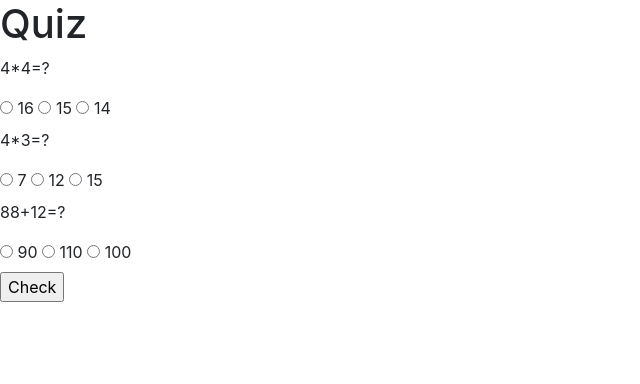
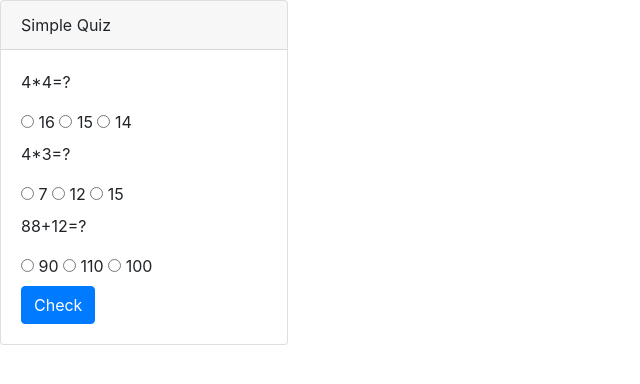
Before and after one commit to rasimatics/QuizApp, a Flask app: page /quiz/ in a window 1280 px wide. Shown: the part 56-440 px from the top of the page, without its empty margins (0-640 px from the left). Run offline with Flask 2, Linux system fonts and the light colour scheme; a user stored in the database is signed in; data comes from the database, SQL or seed files in the repository; some libraries are stand-ins or nearby versions.

Commit message:
Simple bootstrap card style

```diff
--- a/quizapp/quiz/routes.py
+++ b/quizapp/quiz/routes.py
@@ -1,10 +1,13 @@
 from flask import Blueprint, render_template, request, redirect, flash
 from .models import Answer, Question
 from quizapp import db
+from flask_login import login_required
+
 
 quiz = Blueprint('quiz', __name__, url_prefix='/quiz/')
 
 @quiz.route('/', methods=['GET'])
+@login_required
 def questions():
     questions = Question.query.all()
     answers = Answer.query.all()
@@ -12,6 +15,7 @@ def questions():
 
 
 @quiz.route('/', methods=['POST'])
+@login_required
 def check():
     if request.method == "POST":
         questions = list(dict(request.form))
--- a/quizapp/templates/quiz/index.html
+++ b/quizapp/templates/quiz/index.html
@@ -1,30 +1,31 @@
-{% extends 'base.html'%} {%block content%}
-<h1>Quiz</h1>
+{% extends 'base.html'%} {%block content%} {% with messages =
+get_flashed_messages() %} {% if messages %} {% for message in messages %}
+<p>{{ message }}</p>
+{% endfor %} {% endif %} {% endwith %}
 
-{% with messages = get_flashed_messages() %}
-{% if messages %}
-{% for message in messages %}
-<p>{{ message }}</p>
-{% endfor %}
-{% endif %}
-{% endwith %}
-
+<div class="card" style="width: 18rem;">
+  <div class="card-header">
+    Simple Quiz
+  </div>
   <form
     method="post"
     action="{{ url_for('quiz.check') }}"
     enctype="multipart/form-data"
   >
+    <div class="card-body">
       {% for question in questions %} {% set outer_loop = loop %}
       <p>{{ question.question }}</p>
-  {%for answer in question.answers %} <input type="radio" {% if written %} {%if
-  written[outer_loop.index-1]['answerId'] == answer.id %} checked {% endif %} {%
-  endif %} name="{{ question.id }}" value="{{ answer.id }}">
+      {%for answer in question.answers %} <input type="radio" {% if written %}
+      {%if written[outer_loop.index-1]['answerId'] == answer.id %} checked {%
+      endif %} {% endif %} name="{{ question.id }}" value="{{ answer.id }}">
 
       <label for="{{ answer.id }}">{{ answer.answer }}</label>
       {% endfor %}
       <br />
       {% endfor %}
 
-<input type="submit" value="Check" />
+      <input class="btn btn-primary" type="submit" value="Check" />
+    </div>
   </form>
+</div>
 {%endblock%}
```
Lines whose indentation alone changed are shown as unchanged.
